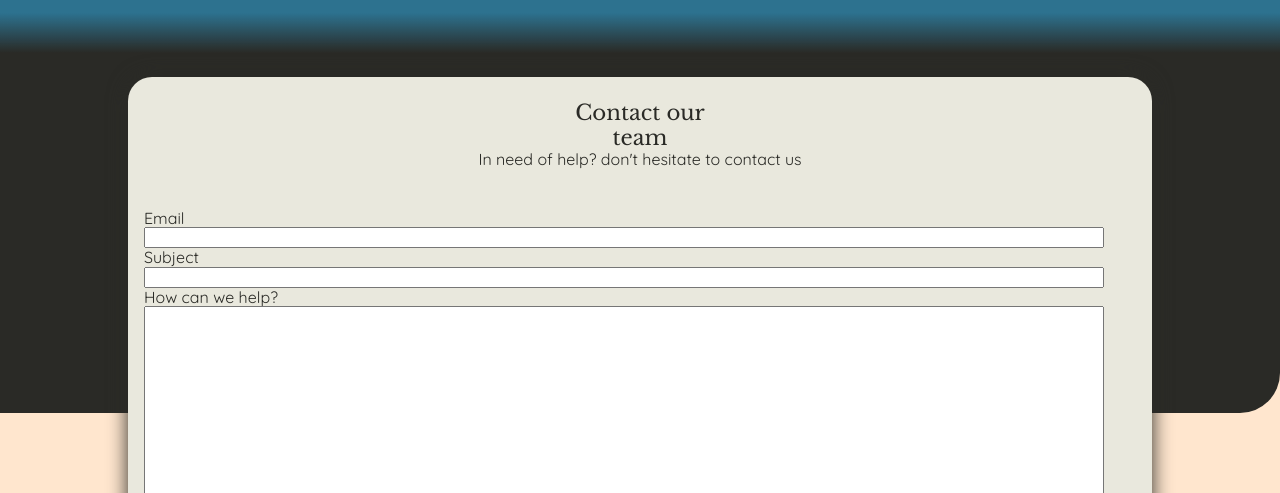
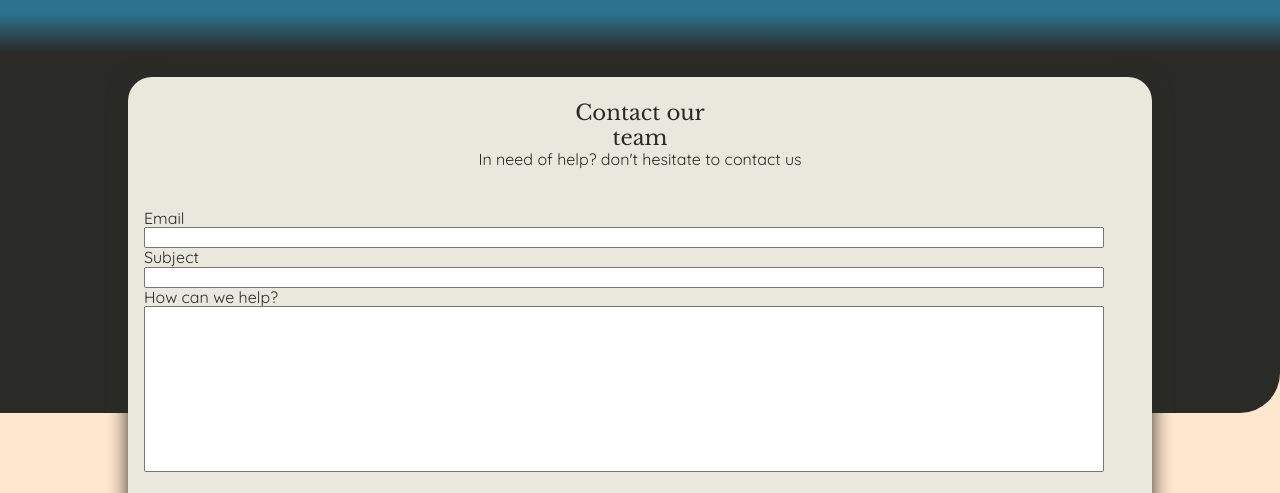
Before and after one commit to AngeloCrvll/Horea, a plain HTML site: page contact.html in a window 1280 px wide. Shown: the part 275-768 px from the top of the page. Drawn offline with nearby package versions, Linux system fonts and the light colour scheme; a web font is replaced by a local one.

Commit message:
fix contact page scrolling

```diff
--- a/css/styles.css
+++ b/css/styles.css
@@ -316,7 +316,7 @@ header .hamburger {
 
 #mail {
   width: 96%;
-  height: 60vw;
+  height: 20vh;
 }
 
 .send {
@@ -336,5 +336,6 @@ header .hamburger {
   background-color: #2A2A26;
   margin-top: -40px;
   height: 50vh;
+  min-height: 300px;
   border-radius: 0 0 40px 0;
 }
```
